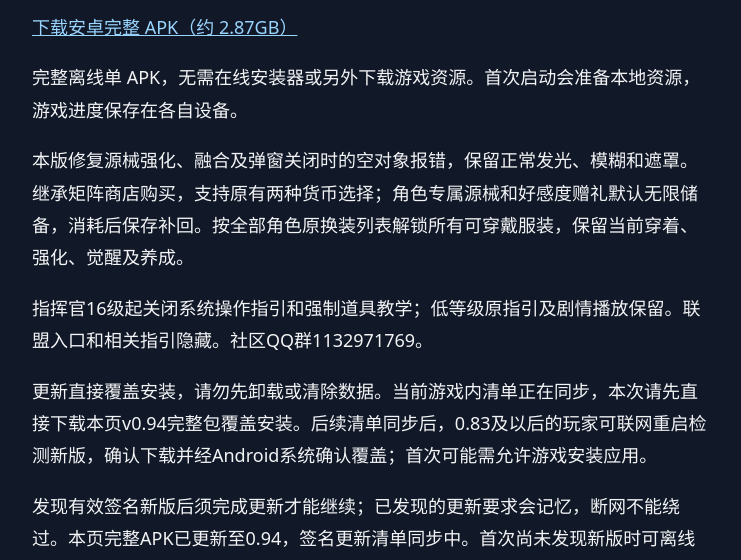
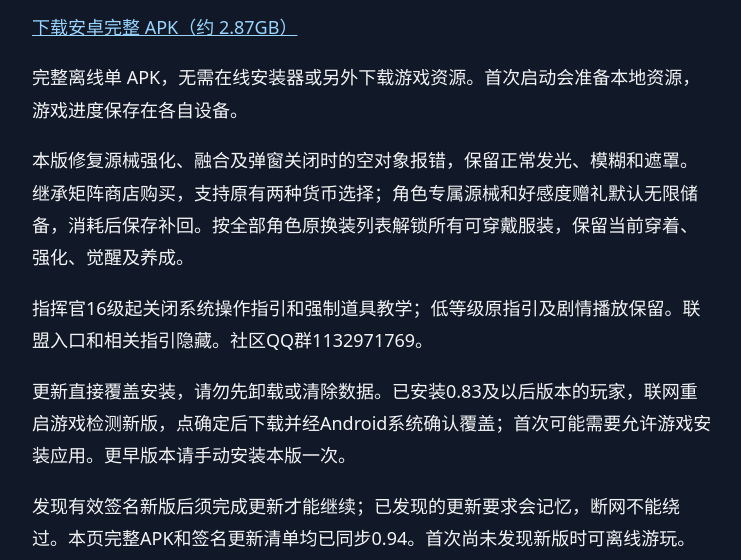
Before and after one commit to Jiaobenmiao/yx-offline, a plain HTML site: page index.html in a window 1280 px wide. Shown: the part 222-782 px from the top of the page, without its empty margins (268-1009 px from the left). Drawn offline with Linux system fonts and the light colour scheme.

Commit message:
确认 v0.94 联网更新清单已生效

```diff
--- a/index.html
+++ b/index.html
@@ -1 +1 @@
-<!doctype html><html lang="zh-CN"><meta charset="utf-8"><meta name="viewport" content="width=device-width, initial-scale=1"><title>源序空间离线版</title><style>body{background:#111827;color:#f3f4f6;font:18px/1.8 system-ui,sans-serif}main{max-width:680px;margin:12vh auto;padding:24px}a{color:#99d5ff}</style><main><h1>源序空间离线版 v0.94</h1><p><a href="https://cnb.cool/jiaobenmiao-yx/yx-offline/-/releases/download/v0.94/yuanxu-offline-v0.94.apk">下载安卓完整 APK（约 2.87GB）</a></p><p>完整离线单 APK，无需在线安装器或另外下载游戏资源。首次启动会准备本地资源，游戏进度保存在各自设备。</p><p>本版修复源械强化、融合及弹窗关闭时的空对象报错，保留正常发光、模糊和遮罩。继承矩阵商店购买，支持原有两种货币选择；角色专属源械和好感度赠礼默认无限储备，消耗后保存补回。按全部角色原换装列表解锁所有可穿戴服装，保留当前穿着、强化、觉醒及养成。</p><p>指挥官16级起关闭系统操作指引和强制道具教学；低等级原指引及剧情播放保留。联盟入口和相关指引隐藏。社区QQ群1132971769。</p><p>更新直接覆盖安装，请勿先卸载或清除数据。当前游戏内清单正在同步，本次请先直接下载本页v0.94完整包覆盖安装。后续清单同步后，0.83及以后的玩家可联网重启检测新版，确认下载并经Android系统确认覆盖；首次可能需允许游戏安装应用。</p><p>发现有效签名新版后须完成更新才能继续；已发现的更新要求会记忆，断网不能绕过。本页完整APK已更新至0.94，签名更新清单同步中。首次尚未发现新版时可离线游玩。</p><p>继承30／60／90／120FPS渲染上限、真实4倍速、回廊首败恢复及春节首领等已有单机内容。本轮在隔离QA副本实际融合、升级并反复关闭弹窗，撤回测试观察器后冷启动保全通过；继承版本使用明确进度检查点，不代表自然从零全程通关。觉醒外观保留原角色觉醒条件；60Hz测试机不代表90／120实刷，更多模式及其他机型继续完善。本项目为非官方离线测试版；资源差分热更仍待开发。</p><p><a href="https://cnb.cool/jiaobenmiao-yx/yx-offline/-/releases/tag/v0.94">发行说明与SHA256校验值</a></p></main></html>
+<!doctype html><html lang="zh-CN"><meta charset="utf-8"><meta name="viewport" content="width=device-width, initial-scale=1"><title>源序空间离线版</title><style>body{background:#111827;color:#f3f4f6;font:18px/1.8 system-ui,sans-serif}main{max-width:680px;margin:12vh auto;padding:24px}a{color:#99d5ff}</style><main><h1>源序空间离线版 v0.94</h1><p><a href="https://cnb.cool/jiaobenmiao-yx/yx-offline/-/releases/download/v0.94/yuanxu-offline-v0.94.apk">下载安卓完整 APK（约 2.87GB）</a></p><p>完整离线单 APK，无需在线安装器或另外下载游戏资源。首次启动会准备本地资源，游戏进度保存在各自设备。</p><p>本版修复源械强化、融合及弹窗关闭时的空对象报错，保留正常发光、模糊和遮罩。继承矩阵商店购买，支持原有两种货币选择；角色专属源械和好感度赠礼默认无限储备，消耗后保存补回。按全部角色原换装列表解锁所有可穿戴服装，保留当前穿着、强化、觉醒及养成。</p><p>指挥官16级起关闭系统操作指引和强制道具教学；低等级原指引及剧情播放保留。联盟入口和相关指引隐藏。社区QQ群1132971769。</p><p>更新直接覆盖安装，请勿先卸载或清除数据。已安装0.83及以后版本的玩家，联网重启游戏检测新版，点确定后下载并经Android系统确认覆盖；首次可能需要允许游戏安装应用。更早版本请手动安装本版一次。</p><p>发现有效签名新版后须完成更新才能继续；已发现的更新要求会记忆，断网不能绕过。本页完整APK和签名更新清单均已同步0.94。首次尚未发现新版时可离线游玩。</p><p>继承30／60／90／120FPS渲染上限、真实4倍速、回廊首败恢复及春节首领等已有单机内容。本轮在隔离QA副本实际融合、升级并反复关闭弹窗，撤回测试观察器后冷启动保全通过；继承版本使用明确进度检查点，不代表自然从零全程通关。觉醒外观保留原角色觉醒条件；60Hz测试机不代表90／120实刷，更多模式及其他机型继续完善。本项目为非官方离线测试版；资源差分热更仍待开发。</p><p><a href="https://cnb.cool/jiaobenmiao-yx/yx-offline/-/releases/tag/v0.94">发行说明与SHA256校验值</a></p></main></html>
```
